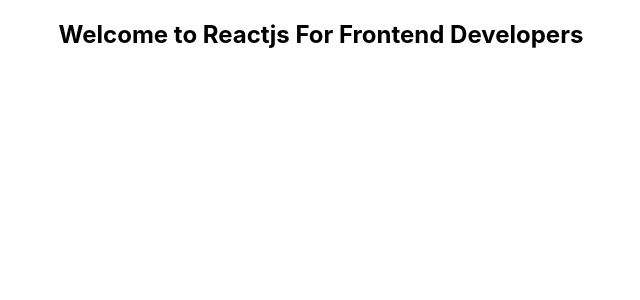
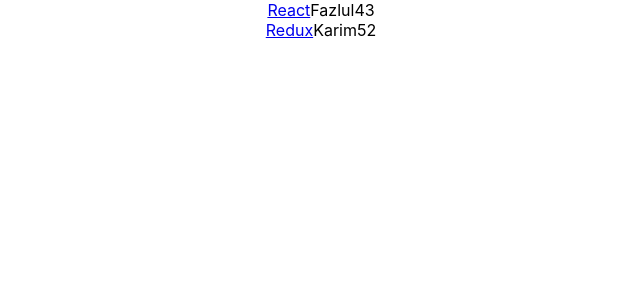
Before and after one commit to Arifkarimm/ReactJS-for-Frontend-Developers, a React (Create React App) app in the folder news-series-api/: page / in a window 1280 px wide. Shown: the top 300 px of the page, without its empty margins (319-959 px from the left). Built offline with nearby package versions, Linux system fonts and the light colour scheme.

Commit message:
Complex Javascript in JSX

```diff
--- a/news-series-api/src/App.js
+++ b/news-series-api/src/App.js
@@ -1,14 +1,41 @@
 import React, { Component } from 'react';
 import './App.css';
 
+const list = [
+	{
+		title: "React",
+		url: "https://reactjs.org/",
+		author: "Fazlul",
+		num_commemts: 4,
+		points: 3,
+		objectID: 0,
+	},
+
+	{
+		title: "Redux",
+		url: "https://redux.js.org/",
+		author: "Karim",
+		num_commemts: 5,
+		points: 2,
+		objectID: 1,
+	},
+];
 
 class App extends Component {
 
   render(){
-    const message = "Welcome to Reactjs For Frontend Developers";
     return(
       <div className="App">
-       <h2>{ message }</h2>
+       {list.map(function(item){
+	       	return(
+	       		<div key={item.objectID} className="fetch-item-data">
+	       			<span><a href={item.title}>{item.title}</a></span>
+	       			<span>{item.author}</span>
+	       			<span>{item.num_commemts}</span>
+	       			<span>{item.points}</span>
+	       		</div>
+	       	);
+       })}
       </div>
     )
   }
```
